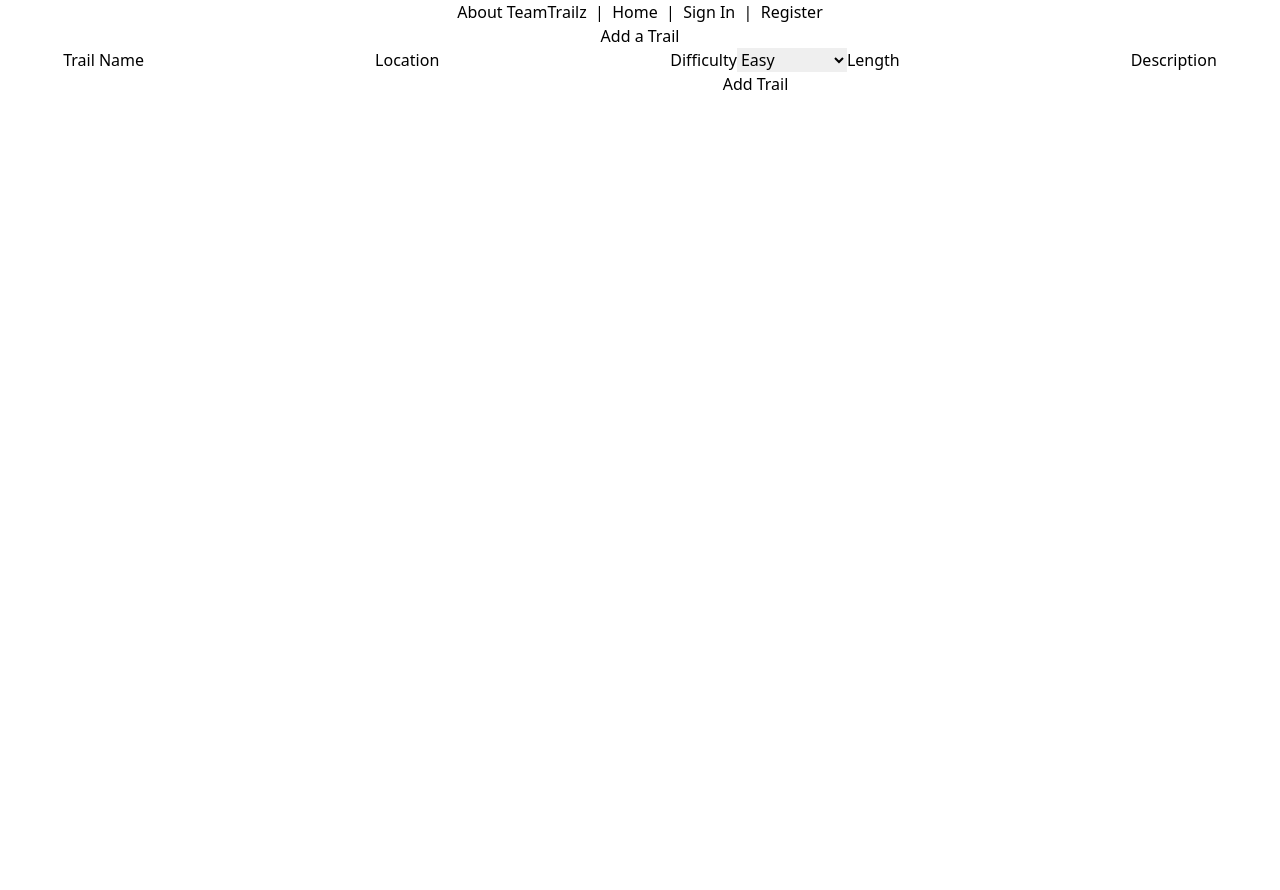
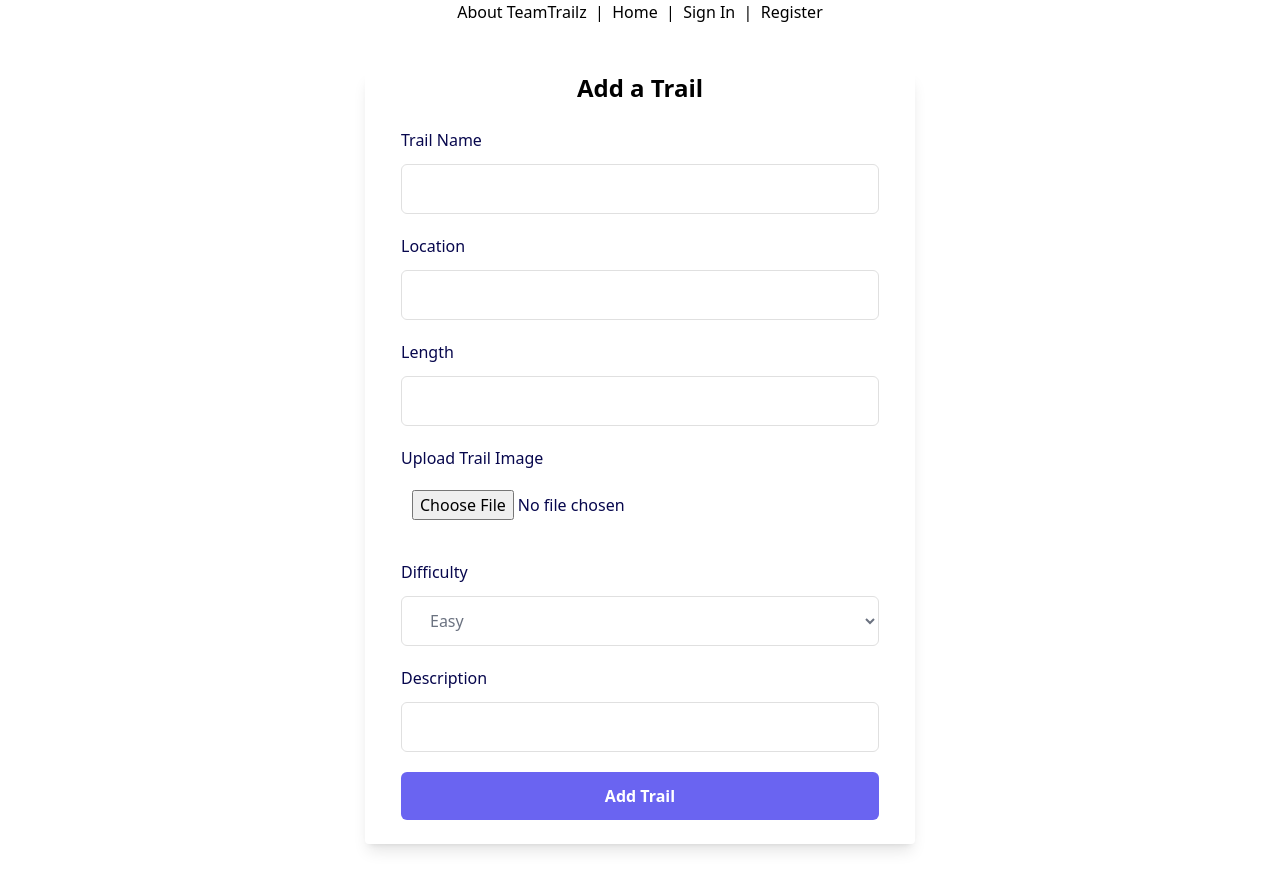
Before and after one commit to RCarr94/team-trailz, a React (Create React App) app: page /trails/new in a window 1280 px wide. Before the commit the page ends 800 px from the top, so only its background shows below. Built offline with nearby package versions, Linux system fonts and the light colour scheme.

Commit message:
updated crud helper, add trail pg functional

```diff
--- a/crud-helper.js
+++ b/crud-helper.js
@@ -5,9 +5,7 @@ require('./config/database');
 // Require the Mongoose models
 const User = require('./models/user');
 const Trail = require('./models/trail');
-// const Category = require('./models/category');
-// const Order = require('./models/order');
 
 // Local variables will come in handy for holding retrieved documents
-let user, trail, category, order;
-let users, trails, categories, orders;
+let user, trail;
+let users, trails;
--- a/models/trail.js
+++ b/models/trail.js
@@ -8,6 +8,7 @@ const trailSchema = new Schema({
     difficulty: String,
     length: Number,
     description: String,
+    image: String,
     comments: [{type: Schema.Types.ObjectId, ref: 'Comment'}],
     user: {type: Schema.Types.ObjectId, ref: 'User'}
 }, {
--- a/routes/api/trails.js
+++ b/routes/api/trails.js
@@ -7,4 +7,6 @@ router.get('/', trailsCtrl.index);
 
 router.get('/:id', trailsCtrl.getById);
 
+router.post('/', trailsCtrl.create);
+
 module.exports = router;
--- a/src/components/NavBar/NavBar.jsx
+++ b/src/components/NavBar/NavBar.jsx
@@ -18,7 +18,7 @@ export default function NavBar({ user, setUser }) {
         <>
           <Link to="/trails/new">Add A Trail</Link>
           &nbsp; | &nbsp;
-          <span className="name">Hey there {}!</span>
+          <span className="name">Hey there!</span>
           &nbsp; | &nbsp;
           <Link to="" onClick={handleLogOut}>Log Out</Link>
         </>
--- a/src/pages/App/App.jsx
+++ b/src/pages/App/App.jsx
@@ -1,5 +1,6 @@
-import { useState } from 'react';
+import { useState, useEffect } from 'react';
 import { Routes, Route } from 'react-router-dom';
+import * as trailsAPI from '../../utilities/api/trails';
 
 
 // Components
@@ -27,7 +28,7 @@ const trailTestItems = [
 
 export default function App() {
   const [user, setUser] = useState(getUser());
-  const [trailItems, setTrailItems] = useState(trailTestItems);
+  const [trailItems, setTrailItems] = useState([]);
 
   return (
     <main className="App">
@@ -35,11 +36,14 @@ export default function App() {
         <NavBar user={user} setUser={setUser} />
         <Routes>
           <Route path="/about" element={<AboutPage />} />
-          <Route path="/" element={<HomePage setUser={setUser} trailItems={trailItems} trailTestItems={trailTestItems} />} />
+          <Route path="/" element={<HomePage setUser={setUser} trailItems={trailItems} setTrailItems={setTrailItems} />} />
           <Route path="/signin" element={<LoginForm setUser={setUser} />} />
           <Route path="/register" element={<SignUpForm setUser={setUser} />} />
-          <Route path="/trails/:trailName" element={<TrailDetailsPage trailItems={trailTestItems} />} />
-          <Route path='/trails/new' element={<CreateTrailPage trailItems={trailItems} setTrailItems={setTrailItems} />} />
+          <Route path="/trails/:trailName" element={<TrailDetailsPage trailItems={trailItems} />} />
+          <Route
+            path="/trails/new"
+            element={<CreateTrailPage trailItems={trailItems} setTrailItems={setTrailItems} trailTestItems={trailTestItems} />}
+          />
         </Routes>
       </>
     </main>
--- a/src/pages/CreateTrailPage/CreateTrailPage.jsx
+++ b/src/pages/CreateTrailPage/CreateTrailPage.jsx
@@ -1,4 +1,5 @@
 import { useState } from 'react';
+import { create } from '../../utilities/api/trails';
 import './CreateTrailPage.css';
 
 const defaultState = {
@@ -6,38 +7,141 @@ const defaultState = {
   location: '',
   difficulty: '',
   length: '',
-  description: ''
+  description: '',
+  image: '',
+  error: ''
 }
 
-export default function CreateTrailPage({ trailItems, setTrailItems}) {
+
+export default function CreateTrailPage({ trailItems, setTrailItems, trailTestItems }) {
   const [formData, setFormData] = useState(defaultState);
+
+  const { trailName, location, difficulty, length, description, image, error } = formData;
+
+  async function handleSubmit(evt) {
+    evt.preventDefault();
+
+    try {
+      // const newTrail = { trailName, location, difficulty, length, description, image };
+      const data = { trailName, location, difficulty, length, description, image };
+      const newTrail = await create(data);
+
+      setTrailItems([...trailItems, newTrail]);
+      setFormData(defaultState);
+    } catch (err) {
+      setFormData({
+        ...formData,
+        error: 'Trail creation failed - Try again!'
+      });
+    }
+  }
+
+    function handleChange(evt) {
+      const newFormData = {
+        ...formData,
+        [evt.target.name]: evt.target.value,
+        error: ''
+      };
+      setFormData(newFormData);
+    }
+
   return (
     <>
-      <div className="trail-form-container">
-        <h2 className="header">Add a Trail</h2>
-          <div className="form-container">
-            <form  autoComplete="off">
-            <label htmlFor="trailName">Trail Name</label>
-            <input type="text" name="trailName"  required />
+      <div className="flex items-center justify-center p-12">
+        <div className="mx-auto w-full max-w-[550px] bg-white rounded shadow-lg">
+          <h2 className="text-2xl font-bold">Add a Trail</h2>
+          <form className="py-6 px-9" autoComplete="off" onSubmit={handleSubmit}>
+            <div className="mb-5">
+              <label className="mb-3 block text-base font-medium text-[#07074D] text-left" htmlFor="trailName">
+                Trail Name
+              </label>
+              <input
+                className="w-full rounded-md border border-[#e0e0e0] bg-white py-3 px-6 text-base font-medium text-[#6B7280] outline-none focus:border-[#6A64F1] focus:shadow-md"
+                type="text"
+                name="trailName"
+                value={trailName}
+                onChange={handleChange}
+                required
+              />
+            </div>
+            <div className="mb-5">
+              <label className="mb-3 block text-base font-medium text-[#07074D] text-left" htmlFor="location">
+                Location
+              </label>
+              <input
+                className="w-full rounded-md border border-[#e0e0e0] bg-white py-3 px-6 text-base font-medium text-[#6B7280] outline-none focus:border-[#6A64F1] focus:shadow-md"
+                type="text"
+                name="location"
+                value={location}
+                onChange={handleChange}
+                required
+              />
+            </div>
 
-            <label htmlFor="location">Location</label>
-            <input type="text" name="location" id="location"  required />
+            <div className="mb-5">
+              <label className="mb-3 block text-base font-medium text-[#07074D] text-left" htmlFor="length">
+                Length
+              </label>
+              <input
+                className="w-full rounded-md border border-[#e0e0e0] bg-white py-3 px-6 text-base font-medium text-[#6B7280] outline-none focus:border-[#6A64F1] focus:shadow-md"
+                type="number"
+                name="length"
+                value={length}
+                onChange={handleChange}
+                required
+              />
+            </div>
 
-            <label htmlFor="difficulty">Difficulty</label>
-            <select name="difficulty"  >
-              <option value="easy">Easy</option>
-              <option value="average">Average</option>
-              <option value="challenging">Challenging</option>
-              <option value="extreme">Extreme</option>
-            </select>
+            <div className="mb-5">
+              <label htmlFor="image" className="mb-3 block text-base font-medium text-[#07074D] text-left">
+                Upload Trail Image
+              </label>
+              <div className="mb-8">
+                <input
+                  className="rounded border-[#e0e0e0] py-2 pr-36 text-base font-medium text-[#07074D]"
+                  type="file"
+                  name="image"
+                  value={image}
+                  onChange={handleChange}
+                />
+              </div>
+            </div>
 
-            <label htmlFor="length">Length</label>
-            <input type='number' name="length"  required />
+            <div className="mb-5">
+              <label className="mb-3 block text-base font-medium text-[#07074D] text-left" htmlFor="difficulty">
+                Difficulty
+              </label>
+              <select
+                className="w-full rounded-md border border-[#e0e0e0] bg-white py-3 px-6 text-base font-medium text-[#6B7280] outline-none focus:border-[#6A64F1] focus:shadow-md"
+                name="difficulty"
+                value={difficulty}
+                onChange={handleChange}
+              >
+                <option value="easy">Easy</option>
+                <option value="average">Average</option>
+                <option value="challenging">Challenging</option>
+                <option value="extreme">Extreme</option>
+              </select>
+            </div>
 
-            <label htmlFor="description">Description</label>
-            <input type='text' name="description"  required />
+            <div className="mb-5">
+              <label className="mb-3 block text-base font-medium text-[#07074D] text-left" htmlFor="description">
+                Description
+              </label>
+              <input
+                className="w-full rounded-md border border-[#e0e0e0] bg-white py-3 px-6 text-base font-medium text-[#6B7280] outline-none focus:border-[#6A64F1] focus:shadow-md"
+                type="text"
+                name="description"
+                value={description}
+                onChange={handleChange}
+                required
+              />
+            </div>
 
-            <button type="submit">
+            <button
+              className="hover:shadow-form w-full rounded-md bg-[#6A64F1] py-3 px-8 text-center text-base font-semibold text-white outline-none"
+              type="submit"
+            >
               Add Trail
             </button>
           </form>
--- a/src/pages/HomePage/HomePage.jsx
+++ b/src/pages/HomePage/HomePage.jsx
@@ -1,26 +1,24 @@
 import { useState, useEffect } from "react"
-import { Routes, Route } from 'react-router-dom';
 // Services
-import * as trailsAPI from "../../utilities/api/trails-api";
-
+import * as trailsAPI from "../../utilities/api/trails";
 // Components
 import TrailList from "../../components/TrailList/TrailList"
 import SearchFilter from "../../components/SearchFilter/SearchFilter";
-import TrailDetailsPage from "../TrailDetailsPage/TrailDetailsPage";
 
 
 
-export default function HomePage({ trailItems, trailTestItems }) {
 
+export default function HomePage({ trailItems, setTrailItems }) {
   const [filteredData, setFilteredData] = useState(trailItems);
 
-  // useEffect(function() {
-  //   async function getTrails() {
-  //     const trails = await trailsAPI.getAll();
-  //     setTrailItems(trails);
-  //   }
-  //   getTrails();
-  // }, []);
+  useEffect(function () {
+    async function getTrails() {
+      const trails = await trailsAPI.getAll();
+      setTrailItems(trails);
+      setFilteredData(trails);
+    }
+    getTrails();
+  }, []);
 
 
   return (
--- a/src/pages/TrailDetailsPage/TrailDetailsPage.jsx
+++ b/src/pages/TrailDetailsPage/TrailDetailsPage.jsx
@@ -1,19 +1,18 @@
-import { useState, useEffect } from 'react';
+
 import { useParams } from 'react-router-dom';
 
 export default function TrailDetailsPage({ trailItems }) {
-const { trailName } = useParams();
-const trail = trailItems.find((trailItem) => trailItem.name === trailName);
+const { trailId } = useParams();
+const trail = trailItems.find((trailItem) => trailItem._id === trailId);
 
   return (
     <>
       <div className="details-page-container">
         <div className="details-card-container">
-          <h2 className="bold-header">Trail:{trailName}</h2>
+          <h2 className="bold-header">Trail:{trail.trailName}</h2>
           <p>{trail.location}</p>
           <p>{trail.length}</p>
           <p>{trail.difficulty}</p>
-          <p>{trail.rating}</p>
         </div>
         <div className="comments-section">
           <p>LOOP SO THAT EACH COMMENT WILL SHOW UP FOR SPECIFIC TRAIL</p>
--- a/src/utilities/api/trails-api.js
+++ b/src/utilities/api/trails.js
@@ -7,3 +7,7 @@ export function getAll() {
 export function getById(id) {
   return sendRequest(`${BASE_URL}/${id}`);
 }
+
+export function create(trailData) {
+  return sendRequest(BASE_URL, 'POST', trailData);
+}
```
Also changed, not shown: controllers/api/trails.js (+12 -1 lines), seed.js (+8 -8 lines).
